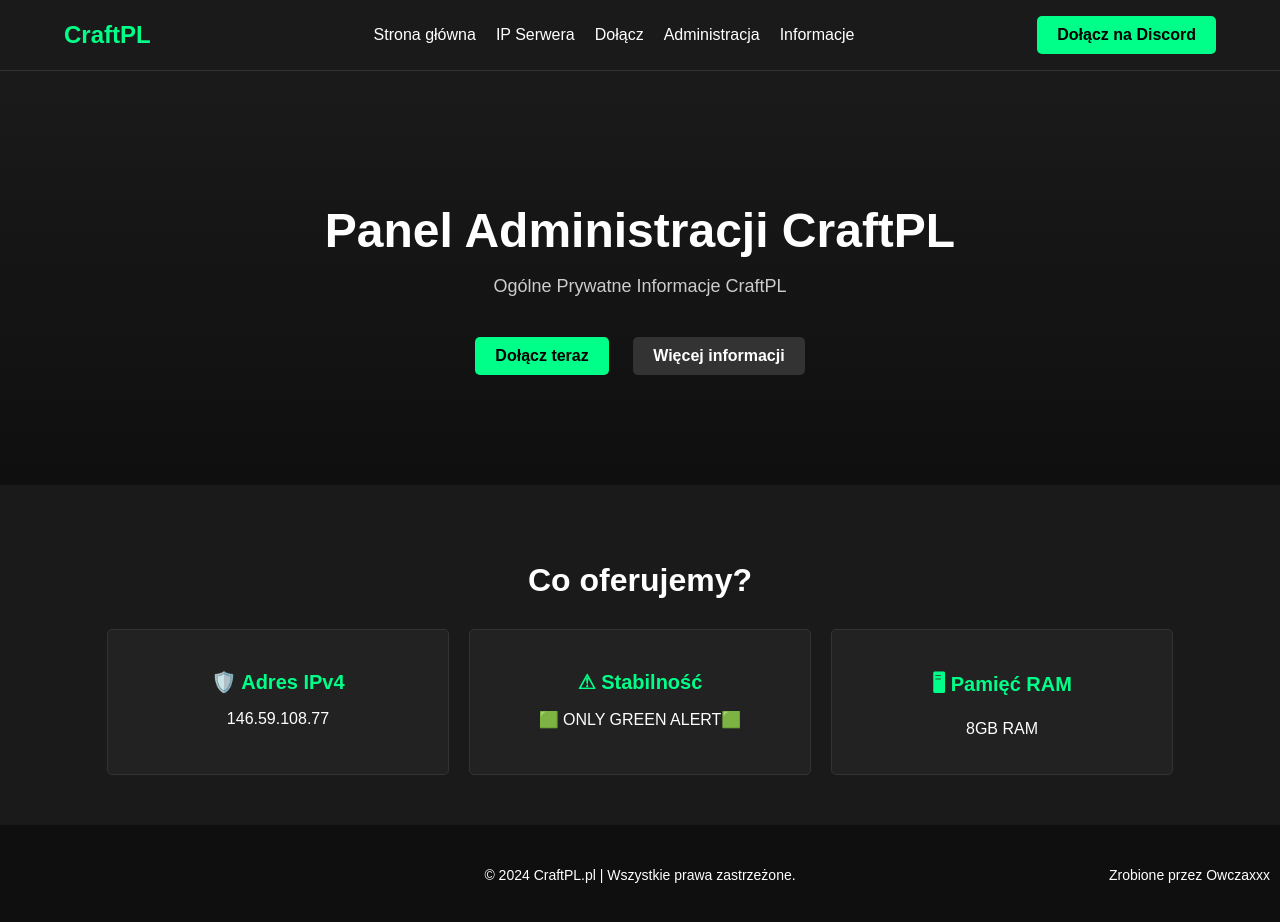
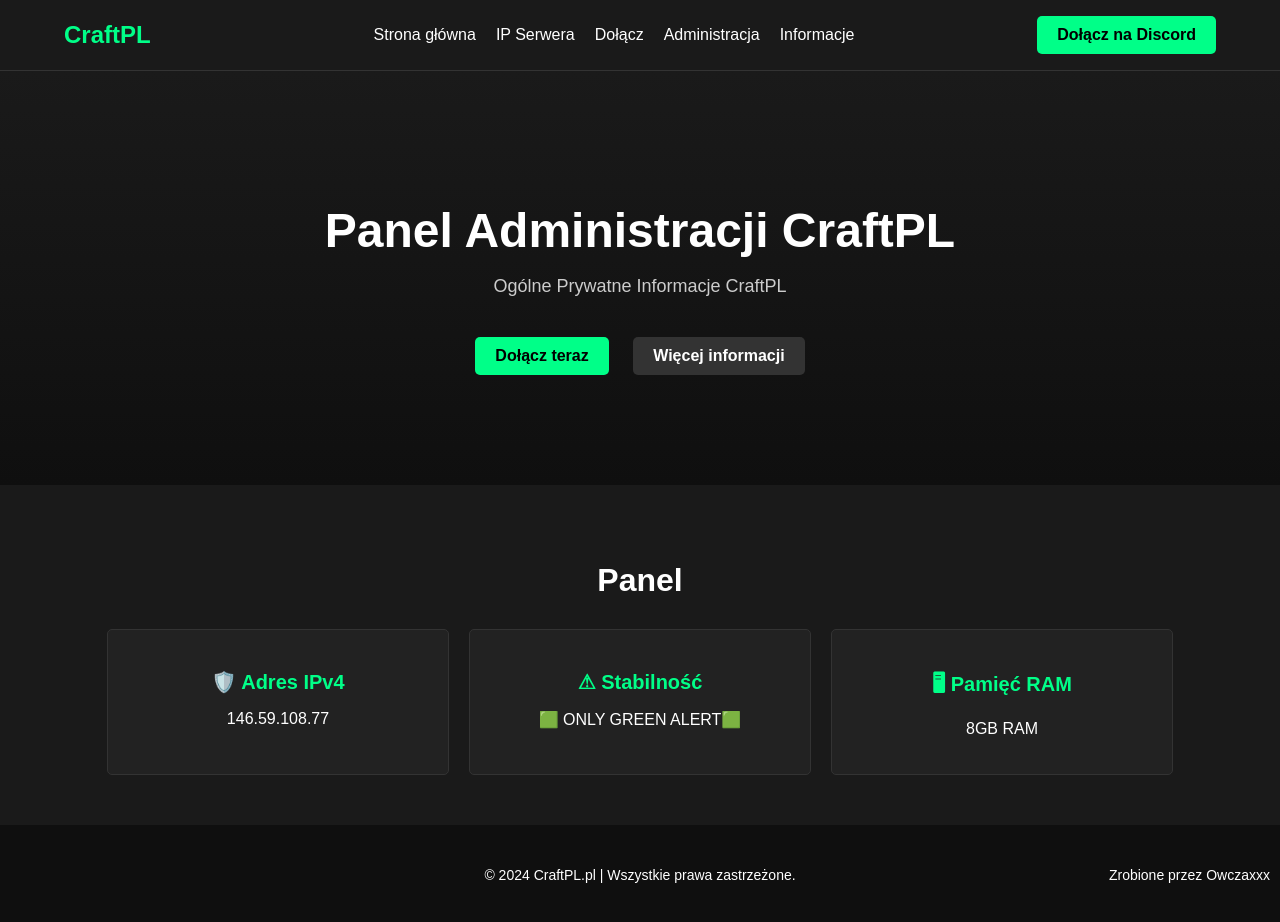
Before and after one commit to Owczaxxx/craftpl.github.io, a plain HTML site: page AdminOnly.html in a window 1280 px wide. Drawn offline with Linux system fonts and the light colour scheme.

Commit message:
Update AdminOnly.html

```diff
--- a/AdminOnly.html
+++ b/AdminOnly.html
@@ -42,7 +42,7 @@
     </header>
     <main>
         <section class="features">
-            <h2>Co oferujemy?</h2>
+            <h2>Panel</h2>
             <div class="cards">
                 <div class="card">
                     <h3>🛡️ Adres IPv4</h3>
```
